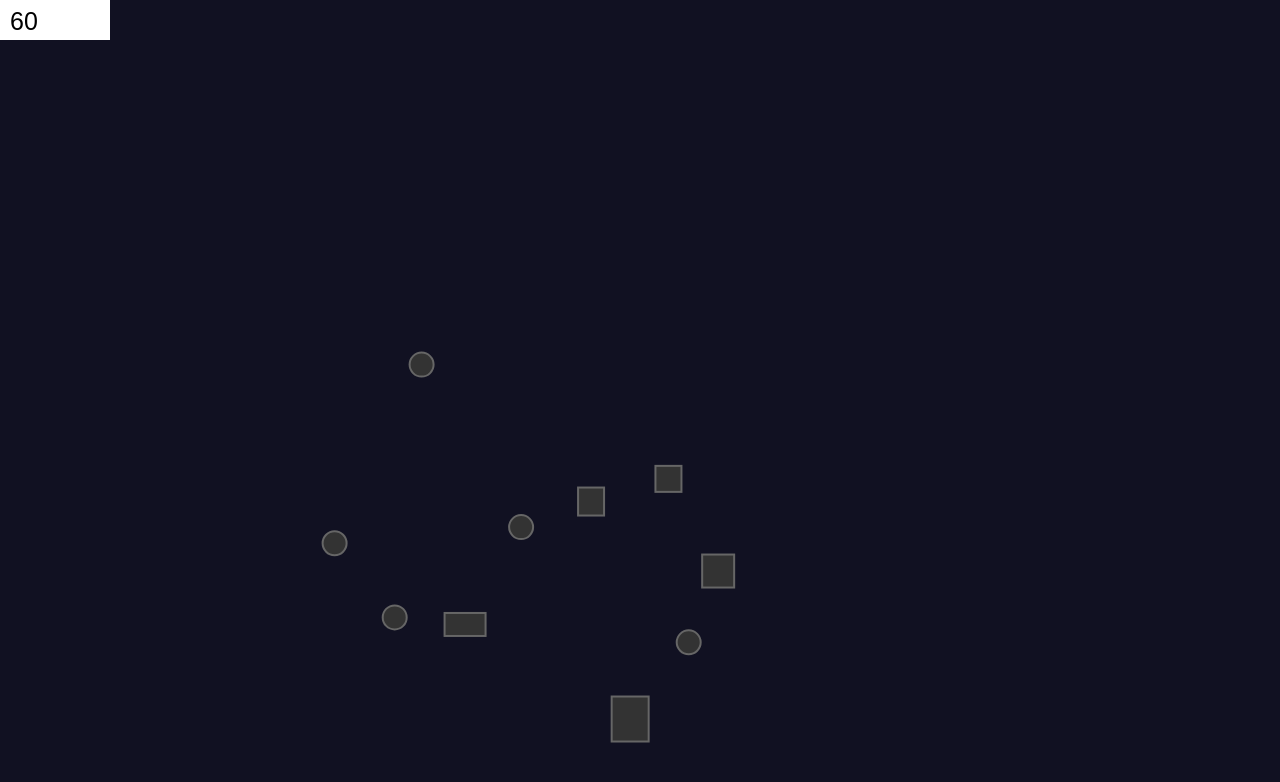
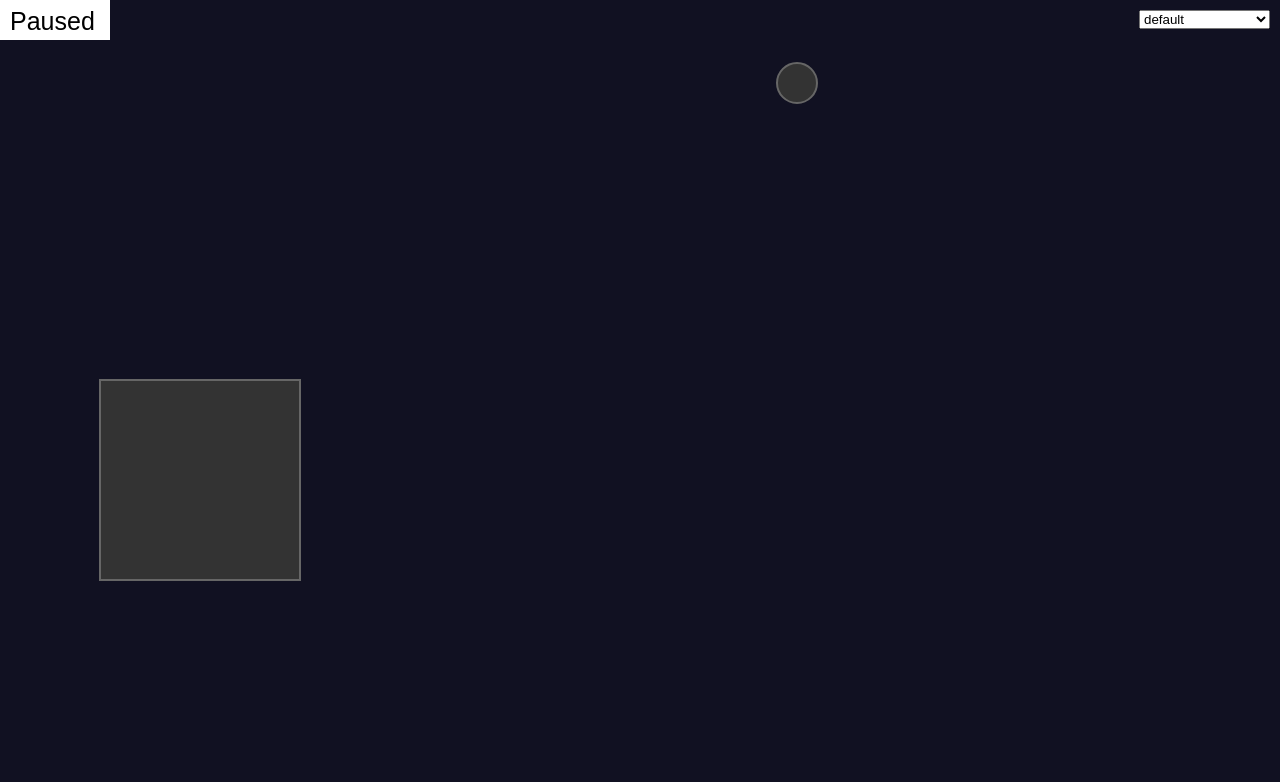
Before and after one commit to mekane/animation-starter, a website: page index.html in a window 1280 px wide. Drawn offline with Linux system fonts and the light colour scheme.

Commit message:
Put arrangements, test entities, and random stuff into its own module. Pause by default

```diff
--- a/index.html
+++ b/index.html
@@ -14,20 +14,51 @@
             top: 0;
             width: 100vw;
         }
+
+        select {
+            position: absolute;
+            top: 10px;
+            right: 10px;
+        }
     </style>
 </head>
 <body>
 <canvas id="main"></canvas>
 <script type="module">
     import {getControlState, initializeControls} from './src/controls.js';
-    import {getInitialState, setPhysics, step} from './src/gameState.js';
+    import {setPhysics, step} from './src/gameState.js';
     import {draw, setSize} from './src/view.js';
+    import {getArrangement, getOptionsSelect} from './src/arrangements.js';
     import physics from './src/physics.js';
+
+    const select = getOptionsSelect(reset);
+    document.body.appendChild(select);
 
     setPhysics(physics);
 
     let graphicsContext;
-    let gameState = getInitialState(10);
+
+    let gameState = {
+        x: 0,
+        y: 0,
+        vx: 0,
+        vy: 0,
+        entities: getArrangement('default')
+    }
+
+    let controls = getControlState();
+
+    function reset(newEntities) {
+        console.log(newEntities)
+        gameState = {
+            x: 0,
+            y: 0,
+            vx: 0,
+            vy: 0,
+            entities: newEntities
+        }
+        showOneFrame(0);
+    }
 
     function resizeGraphics() {
         const main = document.getElementById('main');
@@ -48,19 +79,24 @@
         secondsSinceLastUpdate = (time - previousTime) / 1000;
         previousTime = time;
 
-        const controls = getControlState();
+        controls = getControlState();
 
         if (controls.pause) {
             showPaused(graphicsContext);
         } else {
-            gameState = step(gameState, getControlState());
-            draw(graphicsContext, secondsSinceLastUpdate, gameState);
+            showOneFrame(secondsSinceLastUpdate);
         }
         requestAnimationFrame(animationLoop);
     }
 
+    function showOneFrame(secondsSinceLastUpdate) {
+        gameState = step(gameState, getControlState());
+        draw(graphicsContext, secondsSinceLastUpdate, gameState);
+    }
+
     initializeControls();
     resizeGraphics();
+    showOneFrame(0);
     animationLoop();
 
     function showPaused(g) {
--- /dev/null
+++ b/src/arrangements.js
@@ -0,0 +1,183 @@
+const twoBalls = [
+    {x: 320, y: 480, vx: 16, vy: 0, size: 20},
+    {x: 960, y: 480, vx: -16, vy: 0, size: 20}
+]
+
+const ballAndRectangle = [
+    {x: 100, y: 380, vx: 10, vy: 0, width: 200, height: 200},
+    {x: 960, y: 480, vx: -20, vy: 0, size: 20}
+]
+
+// illustrates weird rectangle normal for collision
+const ballAndRectangleAtAngle = [
+    {x: 100, y: 380, vx: 0, vy: 0, width: 200, height: 200},
+    {x: 800, y: 80, vx: -30, vy: 30, size: 20}
+]
+
+const ballChasingOtherBallToTheRight = [
+    {x: 200, y: 480, vx: 30, vy: 0, size: 20},
+    {x: 500, y: 480, vx: 10, vy: 0, size: 20}
+]
+
+const ballChasingOtherBallToTheLeft = [
+    {x: 900, y: 480, vx: -10, vy: 0, size: 20},
+    {x: 1200, y: 480, vx: -30, vy: 0, size: 20}
+]
+
+const twoRectangles = [
+    {x: 200, y: 380, vx: 20, vy: 0, width: 200, height: 200},
+    {x: 900, y: 380, vx: -20, vy: 0, width: 200, height: 200}
+]
+
+const twoRectanglesAtAngle = [
+    {x: 200, y: 40, vx: 20, vy: 20, width: 200, height: 200},
+    {x: 900, y: 380, vx: -20, vy: 0, width: 200, height: 200}
+]
+
+const rectChasingOtherRectLeft = [
+    {x: 400, y: 380, vx: -10, vy: 0, width: 200, height: 200},
+    {x: 800, y: 380, vx: -30, vy: 0, width: 200, height: 200}
+]
+
+const circleOverlapCircle = [
+    {x: 400, y: 380, vx: 0, vy: 0, size: 100},
+    {x: 500, y: 380, vx: 0, vy: 0, size: 100}
+]
+
+// const defaultArrangement = circleOverlapCircle;
+const defaultArrangement = ballAndRectangleAtAngle;
+
+
+const arrangements = {
+    default: [],
+    random: [],
+    billiards: [
+        //big wall
+        // {x: -1000, y: 0, width: 1020, height: 900, vx: 0, vy: 0},
+
+        {x: 200, y: 431, vx: 0, vy: 0, size: 10},
+        {x: 201, y: 460, vx: 0, vy: 0, size: 10},
+        {x: 200, y: 492, vx: 0, vy: 0, size: 10},
+        {x: 199, y: 520, vx: 0, vy: 0, size: 10},
+        {x: 202, y: 550, vx: 0, vy: 0, size: 10},
+
+        {x: 231, y: 445, vx: 0, vy: 0, size: 10},
+        {x: 229, y: 475, vx: 0, vy: 0, size: 10},
+        {x: 230, y: 505, vx: 0, vy: 0, size: 10},
+        {x: 230, y: 535, vx: 0, vy: 0, size: 10},
+
+        {x: 260, y: 460, vx: 0, vy: 0, size: 10},
+        {x: 260, y: 490, vx: 0, vy: 0, size: 10},
+        {x: 260, y: 520, vx: 0, vy: 0, size: 10},
+
+        {x: 290, y: 475, vx: 0, vy: 0, size: 10},
+        {x: 292, y: 505, vx: 0, vy: 0, size: 10},
+
+        {x: 318, y: 490, vx: 0, vy: 0, size: 10},
+
+        {x: 820, y: 490, vx: -95, vy: 0, size: 20},
+    ],
+    convergeToCenter: []
+}
+
+function getRandomInt(rangeMin, rangeMax) {
+    const min = Math.ceil(rangeMin);
+    const max = Math.floor(rangeMax);
+    return Math.floor(Math.random() * Math.floor(max - min + 1)) + min;
+}
+
+function coinFlip() {
+    return !!getRandomInt(0, 1);
+}
+
+function evenOrOdd(number) {
+    return getRandomInt(0, 1) ? number : number * -1;
+}
+
+function getRandomCircle() {
+    return {
+        size: getRandomInt(8, 16),
+        x: getRandomInt(100, 1200),
+        y: getRandomInt(100, 800),
+        vx: getRandomInt(-7, 7),
+        vy: getRandomInt(-7, 7)
+    }
+}
+
+function getRandomRectangle() {
+    return {
+        x: getRandomInt(100, 1200),
+        y: getRandomInt(100, 800),
+        vx: getRandomInt(-7, 7),
+        vy: getRandomInt(-7, 7),
+        width: getRandomInt(30, 60),
+        height: getRandomInt(30, 60)
+    }
+}
+
+function newEntity() {
+    return coinFlip() ? getRandomCircle() : getRandomRectangle();
+}
+
+export function getOptionsSelect(onChangeCallback) {
+    const select = document.createElement('select');
+
+    Object.keys(arrangements).forEach(name => {
+        const option = document.createElement('option');
+        option.textContent = name;
+        option.value = name;
+        select.appendChild(option);
+    })
+
+    select.addEventListener('change', e => {
+        onChangeCallback(getArrangement(e.target.value));
+    });
+
+    return select;
+}
+
+function getConvergeToCenterArrangement() {
+    const entities = [];
+    const maxX = window.innerWidth || 1280;
+    const maxY = window.innerHeight || 950;
+
+    for (let x = 20; x < maxX; x += 30) {
+        entities.push({
+            x,
+            y: getRandomInt(15, 25),
+            vx: (600 - x) / getRandomInt(20, 25),
+            vy: getRandomInt(20, 35),
+            size: getRandomInt(8, 12)
+        })
+
+        entities.push({
+            x,
+            y: getRandomInt(maxY - 5, maxY + 5),
+            vx: (600 - x) / getRandomInt(20, 25),
+            vy: getRandomInt(-25, -40),
+            size: getRandomInt(8, 12)
+        })
+    }
+
+    return entities;
+}
+
+export function getArrangement(name) {
+    if (name === 'convergeToCenter') {
+        return getConvergeToCenterArrangement();
+    } else if (name === 'random') {
+        const entities = [];
+
+        for (let i = 0; i < 80; i++)
+            entities.push(coinFlip() ? getRandomCircle() : getRandomRectangle());
+
+        return entities;
+    } else {
+        const entities = arrangements[name] || [];
+        console.log('get ' + name, entities);
+        if (entities.length)
+            return entities;
+    }
+
+    return defaultArrangement;
+}
--- a/src/controls.js
+++ b/src/controls.js
@@ -8,7 +8,7 @@ let right = 0;
 let down = 0;
 let left = 0;
 
-let pause = false;
+let pause = true;
 
 function keyDown(e) {
     switch (e.key) {
--- a/src/gameState.js
+++ b/src/gameState.js
@@ -17,16 +17,16 @@ export function setPhysics(newPhysics) {
     physics = newPhysics;
 }
 
-export function getInitialState(numObjects) {
-    const state = Object.assign({}, defaults);
-
-    for (let i = 0; i < numObjects; i++) {
-        state.entities.push(newEntity());
-    }
-
-    return state;
+export function getInitialState() {
+    return Object.assign({}, defaults);
 }
 
+/**
+ * Apply Forces
+ * Update Positions and Velocities
+ * Detect Collisions
+ * Solve Constraints
+ */
 export function step(oldState, controls = {}, timeStep = .1) {
     const time = Math.min(timeStep, 0.1);
 
@@ -77,33 +77,6 @@ export function step(oldState, controls = {}, timeStep = .1) {
     return nextState;
 }
 
-function getRandomInt(max) {
-    return Math.floor(Math.random() * Math.floor(max));
-}
-
-function evenOrOdd(number) {
-    return getRandomInt(2) ? number : number * -1;
-}
-
-function newEntity() {
-    if (getRandomInt(2) - 1)
-        return {
-            size: 12,
-            x: getRandomInt(100) + 450,
-            y: getRandomInt(100) + 450,
-            vx: evenOrOdd(getRandomInt(4) + 1),
-            vy: evenOrOdd(getRandomInt(4) + 1)
-        }
-    else return {
-        x: getRandomInt(100) + 450,
-        y: getRandomInt(100) + 450,
-        width: 20 + getRandomInt(30),
-        height: 20 + getRandomInt(30),
-        vx: evenOrOdd(getRandomInt(5) + 1),
-        vy: evenOrOdd(getRandomInt(5) + 1)
-    }
-}
-
 function hit(e1, e2) {
     if (e1.size && e2.size)
         return physics.circleIntersectsCircle(e1, e2)
--- a/src/physics.js
+++ b/src/physics.js
@@ -90,7 +90,7 @@ export function collide(e1 = {}, e2 = {}) {
     const speed = dot(norm, relativeVelocity)
 
     if (speed <= 0 || isNaN(speed))
-        return;
+    return;
 
     const e1Mass = getArea(e1);
     const e2Mass = getArea(e2);
```
Also changed, not shown: test/gameState.test.js (+7 -4 lines).
